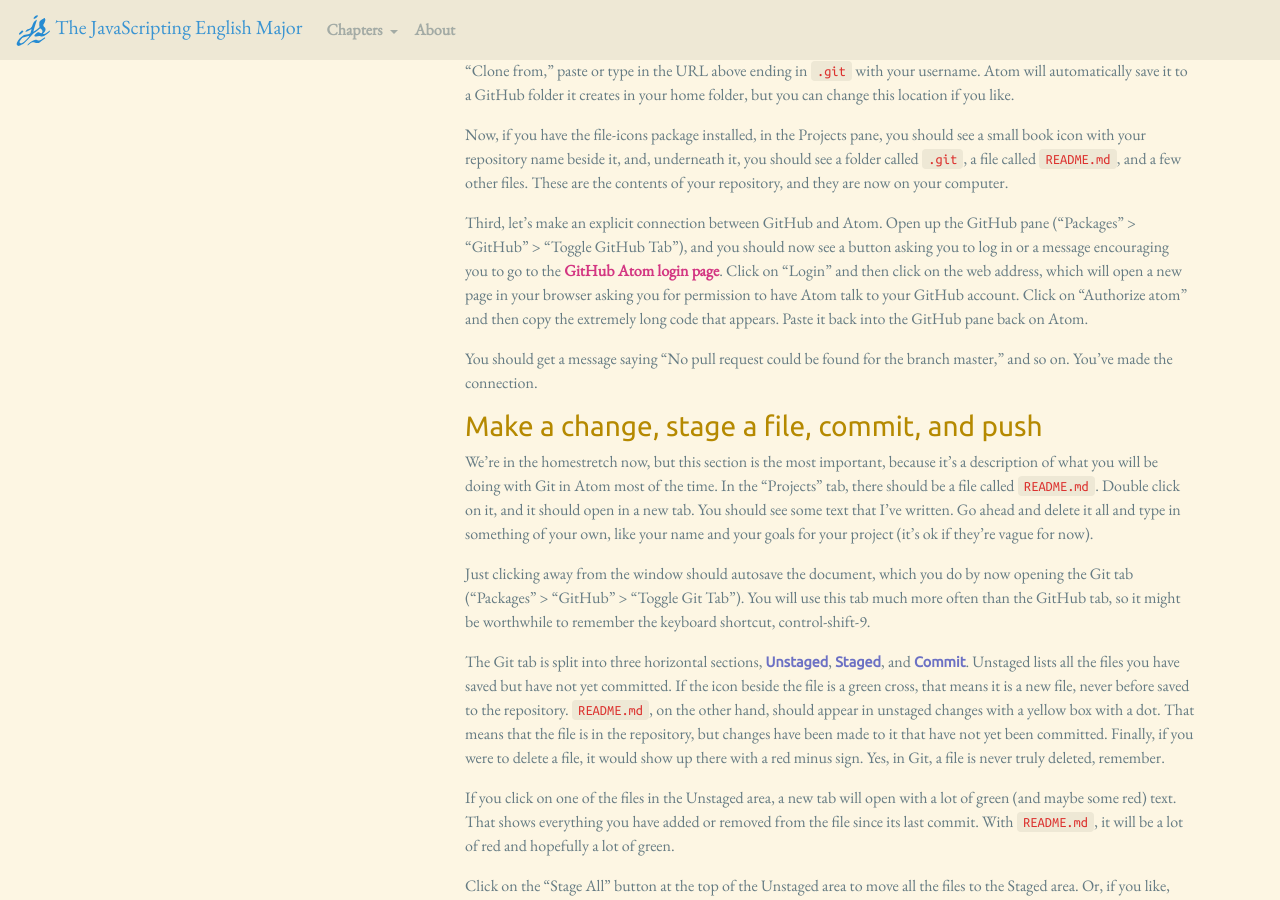
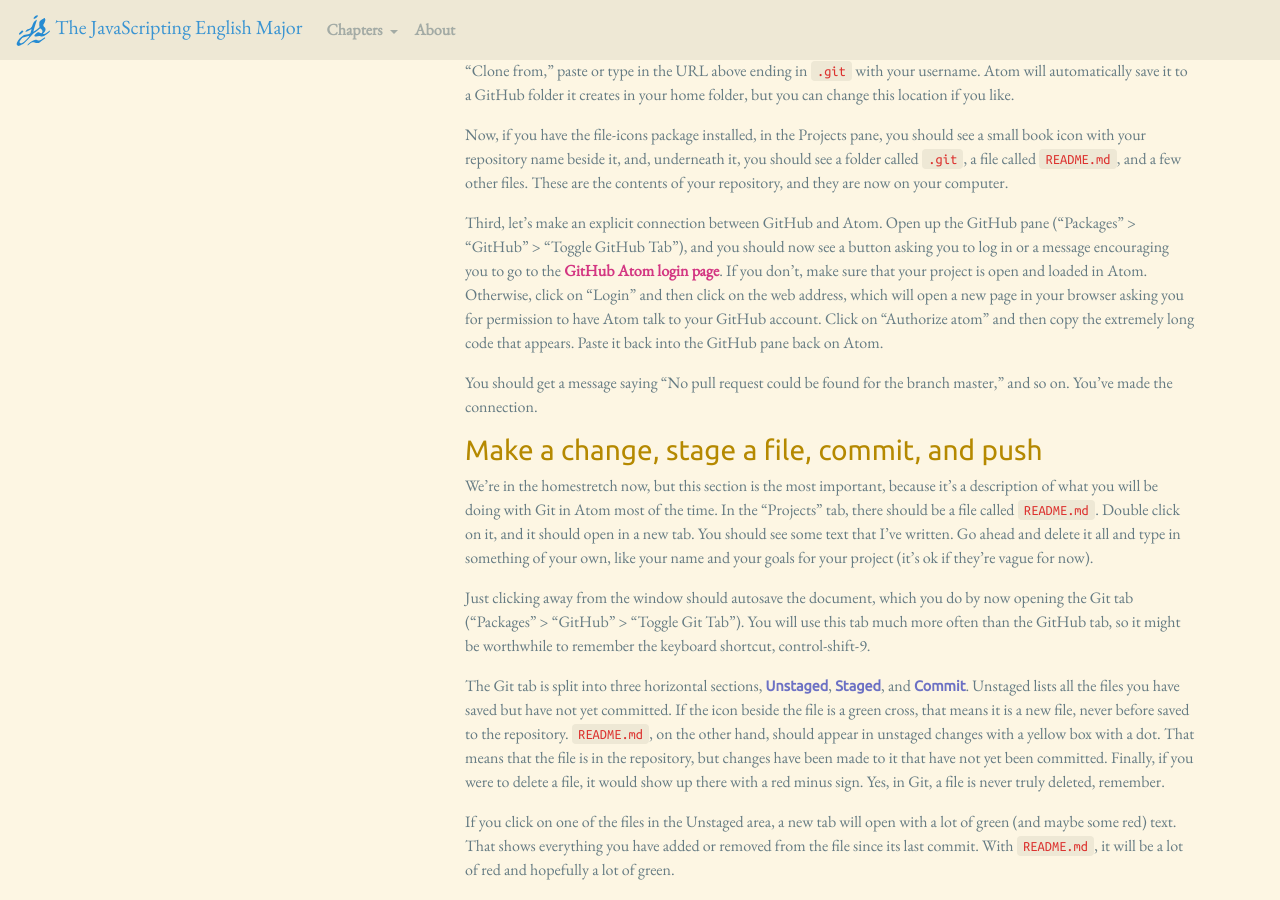
Before and after one commit to muziejus/javascripting-english-major, a Jekyll site: the page built from 1-environment.md, in a window 1280 px wide and 900 px high, scrolled down 4604 px. Built offline with Jekyll 4.4.1, drawn with Linux system fonts in a browser that asks for light colours; nearby versions of some CDN libraries.

Commit message:
Add a fix for linking github to atom.

```diff
--- a/1-environment.md
+++ b/1-environment.md
@@ -303,7 +303,8 @@
 Third, let’s make an explicit connection between GitHub and Atom. Open up the
 GitHub pane (“Packages” > “GitHub” > “Toggle GitHub Tab”), and you should now
 see a button asking you to log in or a message encouraging you to go to the
-[GitHub Atom login page](http://github.atom.io/login). Click on “Login” and
+[GitHub Atom login page](http://github.atom.io/login). If you don’t, make sure
+that your project is open and loaded in Atom. Otherwise, click on “Login” and
 then click on the web address, which will open a new page in your browser
 asking you for permission to have Atom talk to your GitHub account. Click on
 “Authorize atom” and then copy the extremely long code that appears. Paste it
```
